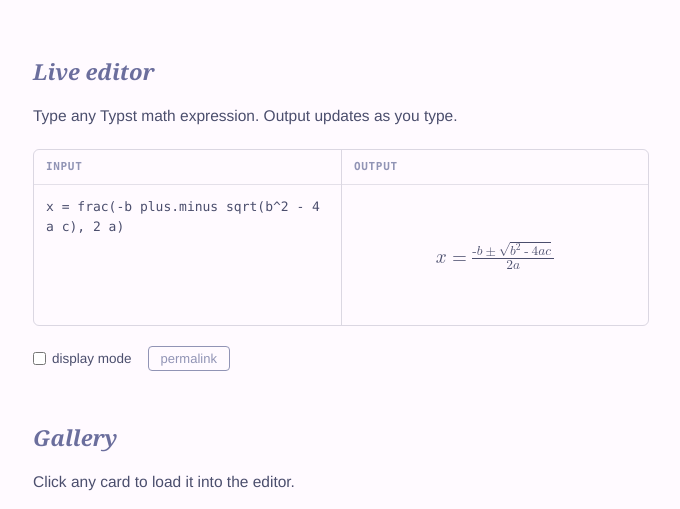
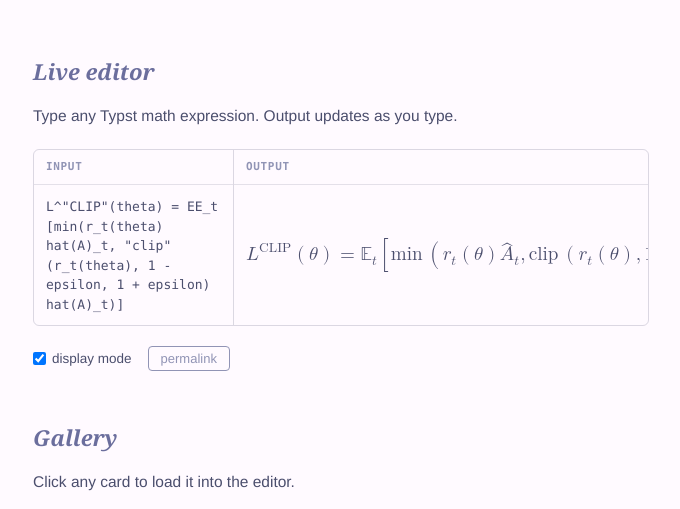
Before and after one commit to tejasprabhune/kern, a website with bundled scripts: page docs/examples.html in a window 1280 px wide. Shown: the part 212-721 px from the top of the page, without its empty margins (299-979 px from the left). Built offline with nearby package versions, Linux system fonts and the light colour scheme; a web font is replaced by a local one.

Commit message:
Default the live editor to display mode with a PPO seed
Inline math runs scripts and fractions at a tighter scriptlevel by
design, which made the previous quadratic seed look vertically
compressed inside the radical. Flipping the editor to display by
default uses the same scriptlevel everywhere and matches what
folks expect when they paste a formula in.

Seeds the textarea with the PPO clipped objective so the first
thing a visitor sees is something they can actually use and edit,
rather than the worn-out quadratic.

```diff
--- a/docs/examples.html
+++ b/docs/examples.html
@@ -35,7 +35,7 @@
           autocorrect="off"
           autocomplete="off"
           placeholder="Type Typst math here..."
-        >x = frac(-b plus.minus sqrt(b^2 - 4 a c), 2 a)</textarea>
+        >L^"CLIP"(theta) = EE_t [min(r_t(theta) hat(A)_t, "clip"(r_t(theta), 1 - epsilon, 1 + epsilon) hat(A)_t)]</textarea>
       </div>
       <div class="editor-col">
         <div class="pane-label">output</div>
@@ -45,7 +45,7 @@
 
     <div class="editor-toolbar">
       <label>
-        <input type="checkbox" id="display-toggle"> display mode
+        <input type="checkbox" id="display-toggle" checked> display mode
       </label>
       <button class="btn" id="permalink-btn">permalink</button>
     </div>
--- a/docs/site.js
+++ b/docs/site.js
@@ -8,7 +8,7 @@ const output = document.getElementById('editor-output');
 const displayToggle = document.getElementById('display-toggle');
 const permalinkBtn = document.getElementById('permalink-btn');
 
-let displayMode = false;
+let displayMode = displayToggle ? displayToggle.checked : true;
 let debounceTimer = null;
 
 function renderEditor() {
```
